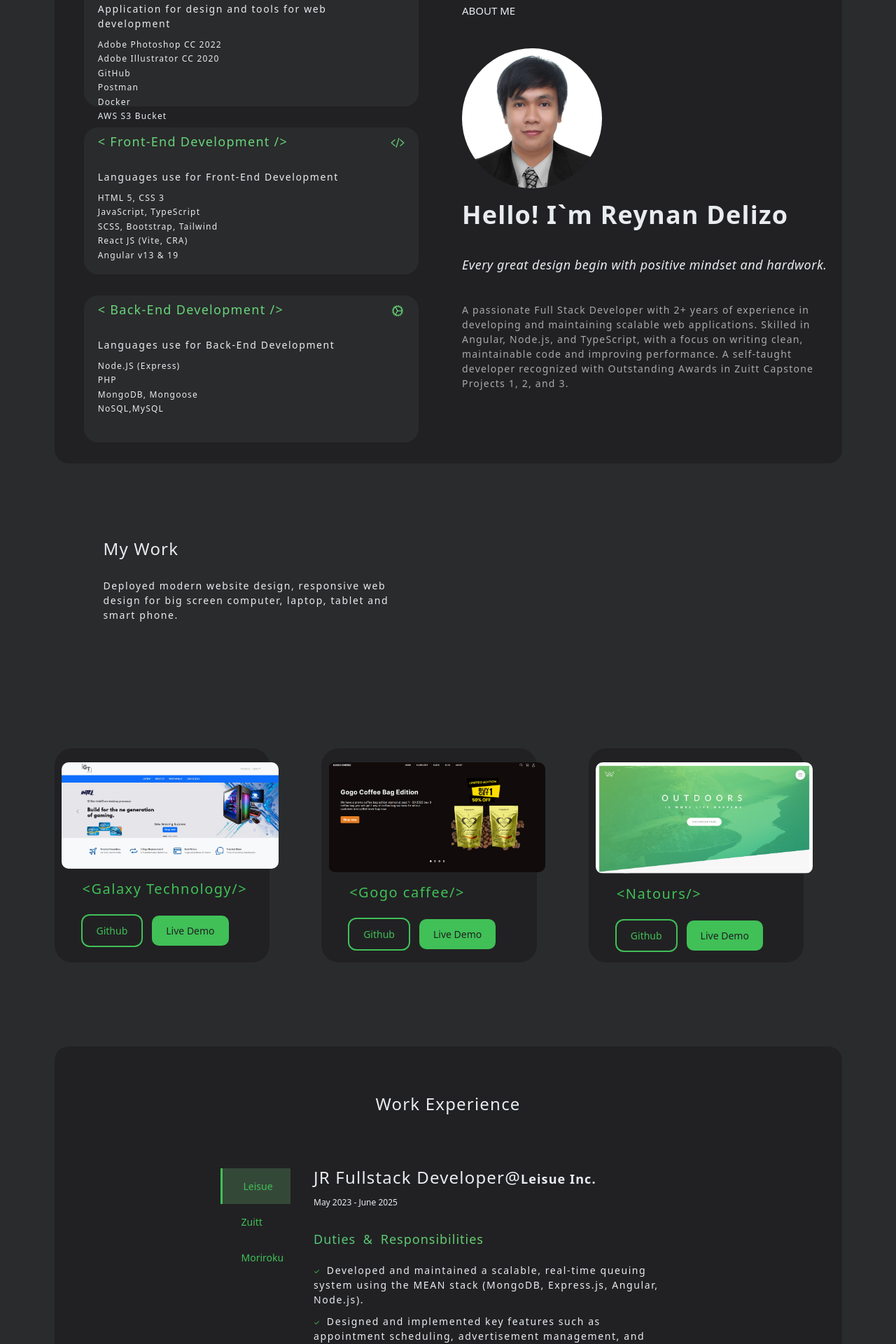
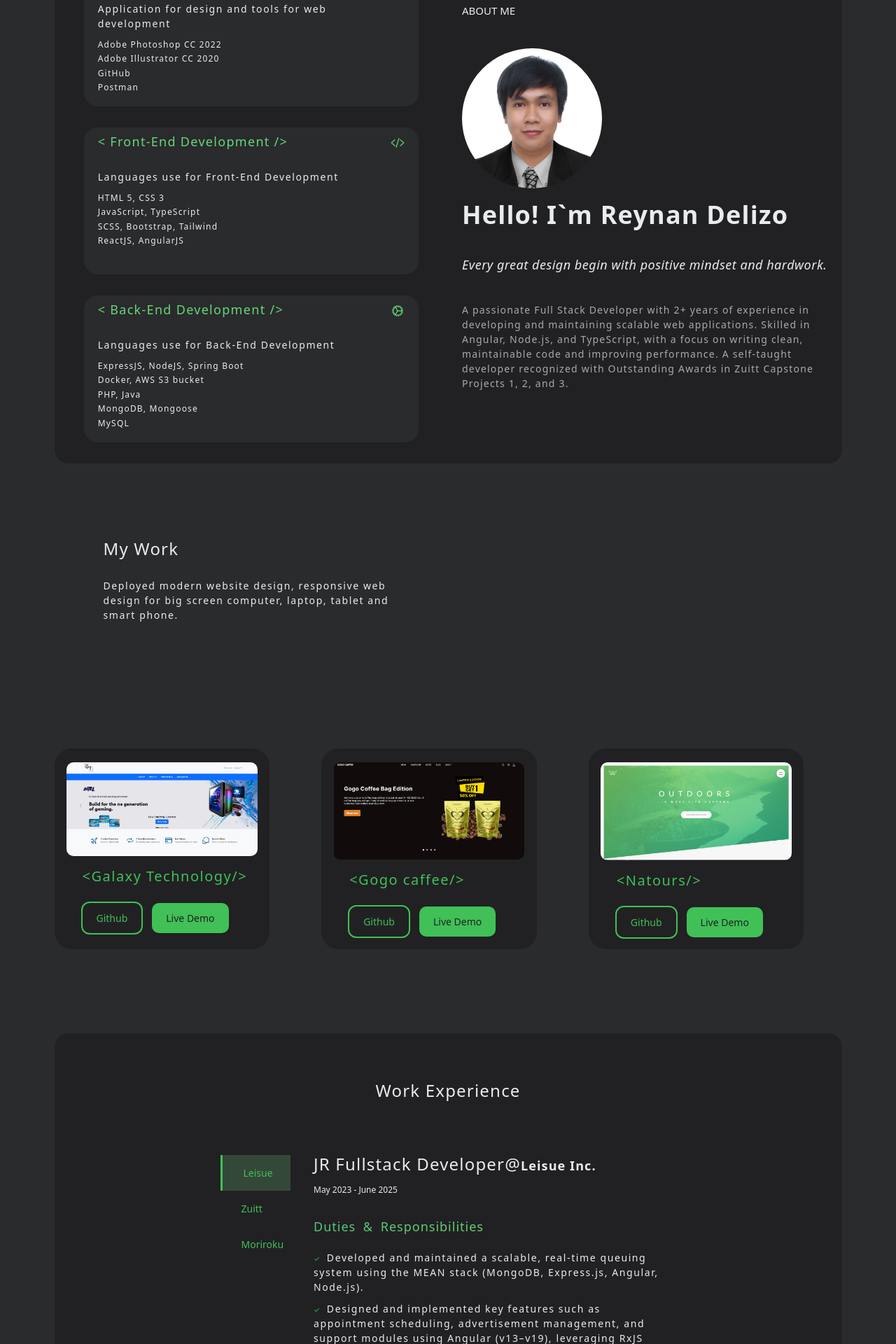
Before and after one commit to reynan1/webportfolio, a React (Vite) app: page / in a window 1280 px wide. Shown: the part 571-2491 px from the top of the page at 70% size. Built offline with nearby package versions, Linux system fonts and the light colour scheme.

Commit message:
fix  auto scroll

```diff
--- a/src/Components/Experience.jsx
+++ b/src/Components/Experience.jsx
@@ -2,7 +2,7 @@ import userPic from "../image/profile.jpg";
 
 const experience = () => {
   return (
-    <section className="experience-section">
+    <section className="experience-section" id="aboutMe">
       <div className="experience">
 
         {/* experience container */}
@@ -29,8 +29,6 @@ const experience = () => {
                 <li>Adobe Illustrator CC 2020</li>
                 <li>GitHub</li>
                 <li>Postman</li>
-                <li>Docker</li>
-                <li>AWS S3 Bucket</li>
               </ul>
             </div>
 
@@ -49,8 +47,7 @@ const experience = () => {
                 <li> HTML 5, CSS 3</li>
                 <li> JavaScript, TypeScript</li>
                 <li> SCSS, Bootstrap, Tailwind</li>
-                <li> React JS (Vite, CRA)</li>
-                <li> Angular v13 & 19</li>
+                <li> ReactJS, AngularJS</li>
               </ul>
             </div>
 
@@ -66,10 +63,11 @@ const experience = () => {
               <p className="heading__quinary u-margin-top-x2">Languages use for Back-End Development</p>
 
               <ul className="experience__skill-list list-unstyled">
-                <li>Node.JS (Express)</li>
-                <li>PHP</li>
+                <li>ExpressJS, NodeJS, Spring Boot </li>
+                <li>Docker, AWS S3 bucket</li>
+                <li>PHP, Java</li>
                 <li>MongoDB, Mongoose</li>
-                <li>NoSQL,MySQL</li>
+                <li>MySQL</li>
               </ul>
             </div>
           </div>
@@ -85,7 +83,7 @@ const experience = () => {
             </p>
 
             <p className="heading__paragraph font-italic u-margin-top-x3">
-                A passionate Full Stack Developer with 2+ years of experience in developing and maintaining scalable web applications.
+              A passionate Full Stack Developer with 2+ years of experience in developing and maintaining scalable web applications.
               Skilled in Angular, Node.js, and TypeScript, with a focus on writing clean, maintainable code and improving performance.
               A self-taught developer recognized with Outstanding Awards in Zuitt Capstone Projects 1, 2, and 3.
             </p>
--- a/src/Components/Header.jsx
+++ b/src/Components/Header.jsx
@@ -1,5 +1,5 @@
 import { useState, useEffect, useRef } from "react";
-import { NavLink } from "react-router-dom";
+import { NavLink, useNavigate } from "react-router-dom";
 import WebLogo from "../image/logo.png";
 
 const Header = () => {
@@ -9,6 +9,7 @@ const Header = () => {
     winWidth: window.innerWidth,
     winHeight: window.innerHeight
   })
+  const navigate = useNavigate();
 
   const detectSize = () => {
     detectHW({
@@ -24,6 +25,15 @@ const Header = () => {
   const closeBtn = () => {
     setNavTag(false)
   }
+
+  const scrollToSection = (id) => {
+    navigate("/");
+    setTimeout(() => {
+      document.getElementById(id)?.scrollIntoView({
+        behavior: "smooth"
+      });
+    }, 100);
+  };
 
   useEffect(() => {
     window.addEventListener('resize', detectSize)
@@ -74,8 +84,6 @@ const Header = () => {
     })
 
 
-
-
   }, [])
 
 
@@ -88,12 +96,12 @@ const Header = () => {
       {/* nav container tag */}
       <nav className={navTag ? "header__nav" : "header__nav-close"} >
         <ul>
-          <li><NavLink as={NavLink} to="#">Home</NavLink></li>
-          <li><NavLink as={NavLink} to="#">About Me</NavLink></li>
-          <li><NavLink as={NavLink} to="#">Projects</NavLink></li>
-          <li><NavLink as={NavLink} to="#">Experience</NavLink></li>
-          <li><NavLink as={NavLink} to="#">Achievements</NavLink></li>
-          <li><NavLink as={NavLink} to="#">Let`s Talk</NavLink></li>
+          <li onClick={() => scrollToSection("home")}><NavLink as={NavLink} to="#">Home</NavLink></li>
+          <li onClick={() => scrollToSection("aboutMe")}><NavLink as={NavLink} to="#">About Me</NavLink></li>
+          <li onClick={() => scrollToSection("project")}><NavLink as={NavLink} to="#">Projects</NavLink></li>
+          <li onClick={() => scrollToSection("experience")}><NavLink as={NavLink} to="#">Experience</NavLink></li>
+          <li onClick={() => scrollToSection("achievements")}><NavLink as={NavLink} to="#">Achievements</NavLink></li>
+          <li onClick={() => scrollToSection("talk")}><NavLink as={NavLink} to="#">Let`s Talk</NavLink></li>
         </ul>
 
          <span class="header__icon-mobile--close">
--- a/src/Components/WorkExperience.jsx
+++ b/src/Components/WorkExperience.jsx
@@ -1,89 +1,75 @@
 import { useState, useEffect, useRef } from "react";
 
 const WorkExperience = () => {
-  /*  note: if list is false the description experience show up else is hiding  */
-  const [listOne, setListOne] = useState(false)
-  const [listTwo, setListTwo ] = useState(false)
-  const [listThree, setListThree] = useState(false)
-  const [btnThree, setBtnThree] = useState(false)
-  const [btnTwo, setBtnTwo] = useState(false)
-  const [btnOne, setBtnOne] = useState(false)
+  const [list0, setList0 ] = useState(false)
+  const [list1, setList1] = useState(false)
+  const [list2, setList2 ] = useState(false)
+
+  const btn0 = () => {
+     setList0(false)
+     setList1(true)
+     setList2(true)
+  }
 
   const btn1 = () => {
-     setListOne(false)
-     setListTwo(true)
-     setListThree(true)
-     setBtnOne(true)
-     setBtnTwo(false)
-     setBtnThree(false)
+     setList0(true)
+     setList1(false)
+     setList2(true)
   }
 
   const btn2 = () => {
-     setListOne(true)
-     setListTwo(false)
-     setListThree(true)
-     setBtnOne(false)
-     setBtnTwo(true)
-     setBtnThree(false)
-  }
-
- const btn3 = () => {
-     setListThree(false)
-     setListTwo(true)
-     setListOne(true)
-     setBtnOne(false)
-     setBtnTwo(false)
-     setBtnThree(true)
+     setList0(true)
+     setList1(true)
+      setList2(false)
   }
 
   useEffect (() => {
-    setListThree(false)
-    setListTwo(true)
-    setListOne(true)
-    setBtnOne(false)
-    setBtnTwo(false)
-    setBtnThree(true)
+    setList0(false)
+    setList1(true)
+    setList2(true)
   }, [])
 
-  console.log(`list1: ${listOne} :: listTwo: ${listTwo} :: listThree: ${listThree}`)
+
+
   return (
-    <section className="workExperience-section u-margin-top-x12">
+    <section className="workExperience-section u-margin-top-x12" id="experience">
       <div className="workExperience">
         <div className="WorkExperience__container">
            <p className="heading__secondary text-center u-margin-top-x5 ">Work Experience</p>
 
             <div className="workExperience__table">
               <ul  className="workExperience__list-btn">
+               <input type="radio" className="workExperience__radio" name="radio-btn" onClick={btn0} id="work-btn-0" />
                <input type="radio" className="workExperience__radio" name="radio-btn" onClick={btn1} id="work-btn-1" />
                <input type="radio" className="workExperience__radio" name="radio-btn" onClick={btn2}  id="work-btn-2"/>
-                <input type="radio" className="workExperience__radio" name="radio-btn" onClick={btn3}  id="work-btn-3"/>
 
-               <li className= { btnThree ? "active" : undefined } id="work-btn-3">
+
+                <li className= { list0 ? undefined : "active" } id="work-btn-0">
                    <button className="workExperience__btn">
-                      <label  htmlFor="work-btn-3" >
+                      <label  htmlFor="work-btn-0" >
                         Leisue
                       </label>
                     </button>
                 </li>
 
-                <li className= { btnTwo ? "active" : undefined } id="work-btn-2">
+                <li className= { list1 ? undefined : "active" } id="work-btn-1">
                    <button className="workExperience__btn">
-                      <label  htmlFor="work-btn-2" >
+                      <label  htmlFor="work-btn-1" >
                         Zuitt
                       </label>
                     </button>
                 </li>
-                <li className={btnOne ? "active" : undefined } id="work-btn-1">
+                <li id="work-btn-2" className={list2 ? undefined : "active" } id="work-btn-2">
                     <button className="workExperience__btn">
-                      <label  htmlFor="work-btn-1">
+                      <label  htmlFor="work-btn-2">
                         Moriroku
                       </label>
                     </button>
                 </li>
               </ul>
               <div className="workExperience__description">
-
-                 <div className={listThree ? "workExperience__leisue" : undefined} id="moriroku-id" >
+                 {/* Start of leisue  */}
+                 <div className={list0 ? "workExperience__leisue" : undefined} >
                    <div className="heading__secondary">
                      JR Fullstack Developer@
                      <span className="span__primary">Leisue Inc.</span>
@@ -150,8 +136,8 @@ const WorkExperience = () => {
                         </li>
                     </ul>
                 </div>
-
-                <div className={listTwo ? "workExperience__zuitt" : undefined}>
+                {/* End of leisue  */}
+                <div className={list1 ? "workExperience__zuitt" : undefined}>
                     <div className="heading__secondary ">
                          Student
                         <span className="span__primary">@Zuitt</span>
@@ -249,7 +235,7 @@ const WorkExperience = () => {
                  {/* End of capstone 2 */}
 
                 </div>
-                <div className={listOne ? "workExperience__moriroku" : undefined} id="moriroku-id" >
+                <div className={list2 ? "workExperience__moriroku" : undefined} >
                    <div className="heading__secondary">
                      IT Staff
                      <span className="span__primary">@Moriroku</span>
@@ -298,7 +284,6 @@ const WorkExperience = () => {
                         </li>
                     </ul>
                 </div>
-
               </div>
             </div>
 
--- a/src/scss/components/_project.scss
+++ b/src/scss/components/_project.scss
@@ -1,8 +1,8 @@
 @use "../abstract/variable" as *;
 @use "../base/utilities" as *;
 @use "../abstract/mixins" as *;
+
 .project {
-
    &__showcase {
 /*      border: 2px solid #fff;  */
      display: grid;
@@ -54,7 +54,7 @@
       }
 
       &-img {
-         width: 31rem;
+         width: 95%;
    /*       height: 22rem; */
          border-radius: 10px;
          display:block;
```
Also changed, not shown: 1 other file (tests, documents, lock files or other folders). Lines whose indentation alone changed are shown as unchanged.
